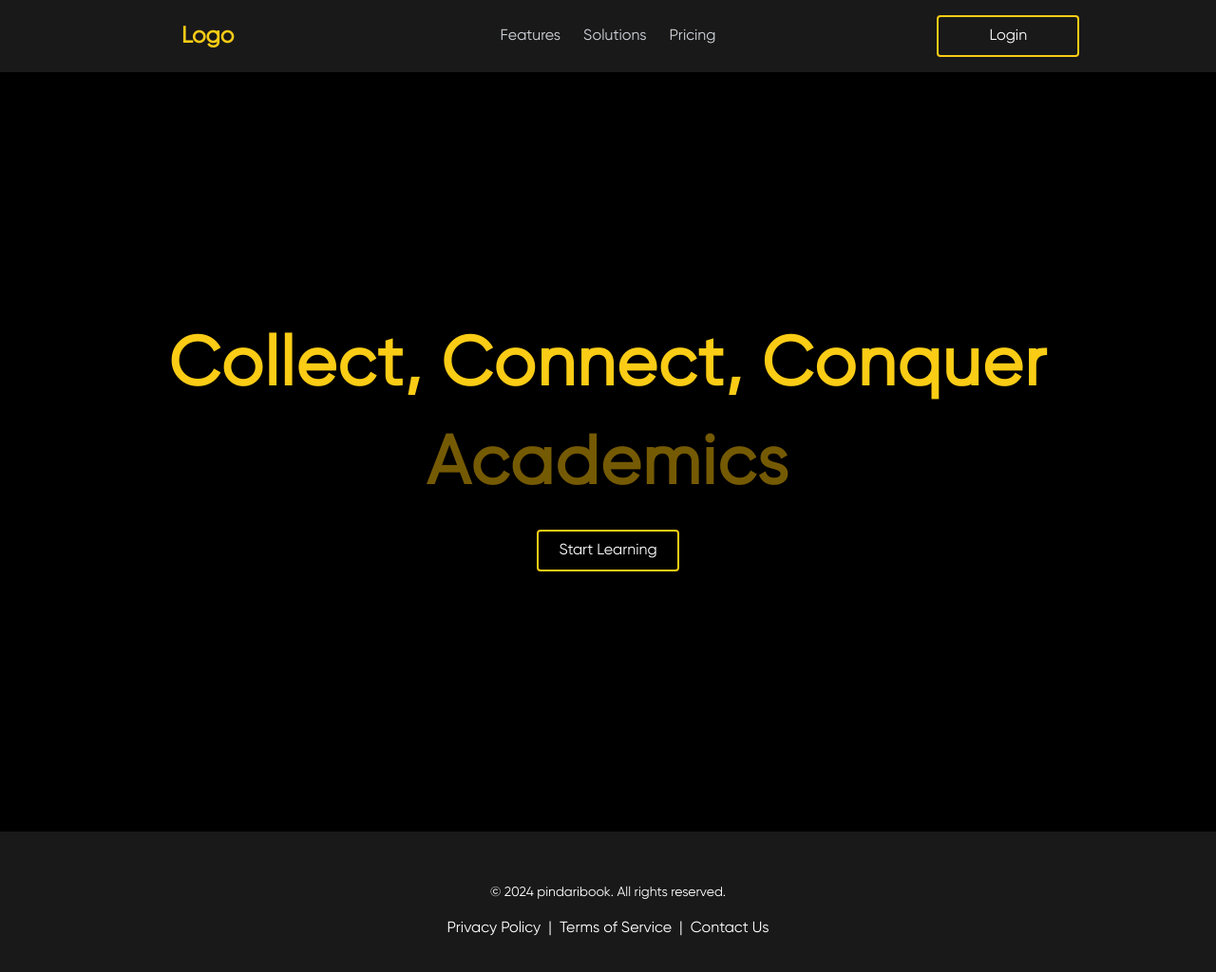
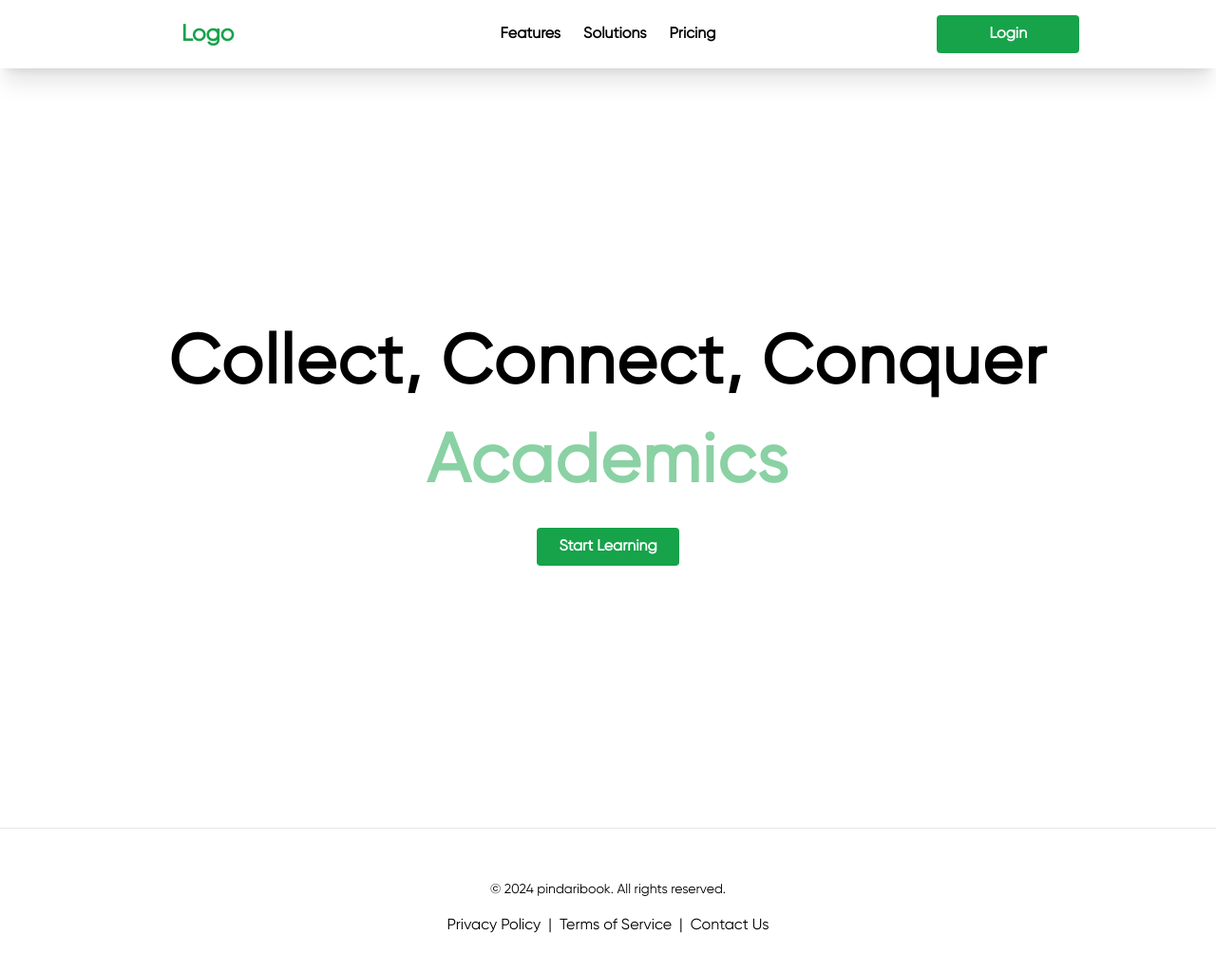
Before and after one commit to AboubakarArisar/pindaribook, a React (Vite) app: page / in a window 1280 px wide. Shown: the top 1024 px of the page at 95% size. Built offline with nearby package versions, Linux system fonts and the light colour scheme.

Commit message:
changed the whole project theme

```diff
--- a/src/components/CustomButton.jsx
+++ b/src/components/CustomButton.jsx
@@ -4,7 +4,7 @@ import PropTypes from "prop-types";
 const CustomButton = ({ onClick, children, className, ...other }) => {
   return (
     <button
-      className={`px-4 py-2 hover:bg-yellow-400 border-yellow-400 min-w-[150px] rounded transition-colors duration-300 text-white hover:text-black ${className}`}
+      className={`px-4 py-2 bg-green-600  min-w-[150px] rounded transition-colors duration-300 text-white ${className} font-semibold`}
       onClick={onClick}
       {...other}
     >
--- a/src/components/Footer.jsx
+++ b/src/components/Footer.jsx
@@ -2,26 +2,29 @@ import React from "react";
 import { Link } from "react-router-dom";
 const Footer = () => {
   return (
-    <footer className="bg-black/90 text-white h-[20vh] flex justify-center items-center py-6">
+    <>
+    <hr />
+    <footer className="bg-b[rgb(249 246 242)] text-black h-[20vh] flex justify-center items-center py-6">
       <div className="flex flex-col justify-center items-center gap-2  text-center">
         <p className="text-sm py-2">
           &copy; 2024 pindaribook. All rights reserved.
         </p>
         <div className="flex justify-center items-center gap-2">
-          <Link to="/privacy" className="hover:text-gray-400 text-white ">
+          <Link to="/privacy" className="hover:text-black ">
             Privacy Policy
           </Link>
           |
-          <Link to="/terms" className="hover:text-gray-400 text-white ">
+          <Link to="/terms" className="hover:text-black ">
             Terms of Service
           </Link>
           |
-          <Link to="/contact" className="hover:text-gray-400 text-white  ">
+          <Link to="/contact" className="hover:text-black  ">
             Contact Us
           </Link>
         </div>
       </div>
     </footer>
+    </>
   );
 };
 
--- a/src/components/Navbar.jsx
+++ b/src/components/Navbar.jsx
@@ -4,17 +4,17 @@ import { Link } from "react-router-dom";
 const Navbar = () => {
   return (
     <>
-      <header className='p-4 shadow-xl bg-black/90 text-white backdrop-blur-lg sticky top-0 right-0 left-0'>
+      <header className='p-4 shadow-xl bg-[rgb(249 246 242)] text-white backdrop-blur-lg sticky top-0 right-0 left-0'>
         <nav className='flex justify-around items-center gap-4'>
-          <div className='w-1/3 cursor-pointer flex justify-center items-center text-yellow-400 font-semibold text-2xl transform transition-transform duration-300 hover:scale-105'>
+          <div className='w-1/3 cursor-pointer flex justify-center items-center text-green-600 font-semibold text-2xl transform transition-transform duration-300 hover:scale-105'>
             <Link to='/'>Logo</Link>
           </div>
           <div className='w-1/3 hidden  md:flex justify-center items-center'>
-            <ul className='flex gap-6 text-gray-300'>
+            <ul className='flex gap-6 text-black font-semibold'>
               {["Features", "Solutions", "Pricing"].map((item) => (
                 <li
                   key={item}
-                  className='hover:text-yellow-400 cursor-pointer transition-colors duration-300 transform hover:scale-105 hover:underline'
+                  className='hover:text-black cursor-pointer transition-colors duration-300 transform hover:scale-105 hover:underline'
                 >
                   {item}
                 </li>
@@ -22,7 +22,7 @@ const Navbar = () => {
             </ul>
           </div>
           <div className='w-1/3 flex justify-center items-center'>
-            <CustomButton className='border-yellow-400 border-2 hover:bg-yellow-400 hover:text-black hover:shadow-lg transition duration-300'>
+            <CustomButton >
               Login
             </CustomButton>
           </div>
--- a/src/pages/HomePage.jsx
+++ b/src/pages/HomePage.jsx
@@ -4,15 +4,15 @@ import CustomButton from "../components/CustomButton";
 const Home = () => {
   return (
     <>
-      <main className='w-full h-screen bg-black flex flex-col justify-center items-center gap-8'>
-        <h1 className='font-gilroy font-bold text-yellow-400 text-3xl md:text-7xl tracking-wide'>
+      <main className='w-full h-screen bg-[rgb(249 246 242)] flex flex-col justify-center items-center gap-8'>
+        <h1 className='font-gilroy font-bold text-center text-black text-3xl md:text-7xl tracking-wide'>
           Collect, Connect, Conquer
         </h1>
-        <h1 className='font-gilroy font-bold text-yellow-500 opacity-50 text-3xl md:text-7xl  tracking-wide'>
+        <h1 className='font-gilroy font-bold text-green-600 opacity-50 text-3xl md:text-7xl  tracking-wide'>
           Academics
         </h1>
         <CustomButton
-          className='border-2 border-yellow-400 hover:bg-yellow-400 hover:text-black'
+
           onClick={() => console.log("Button clicked!")}
         >
           Start Learning
```
